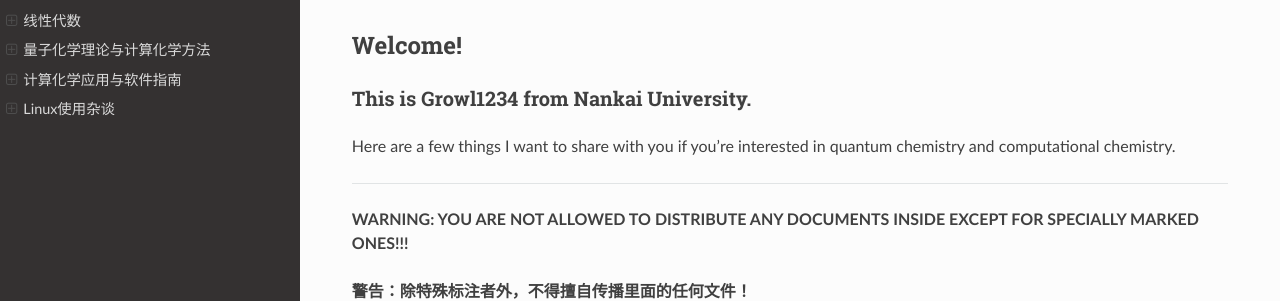
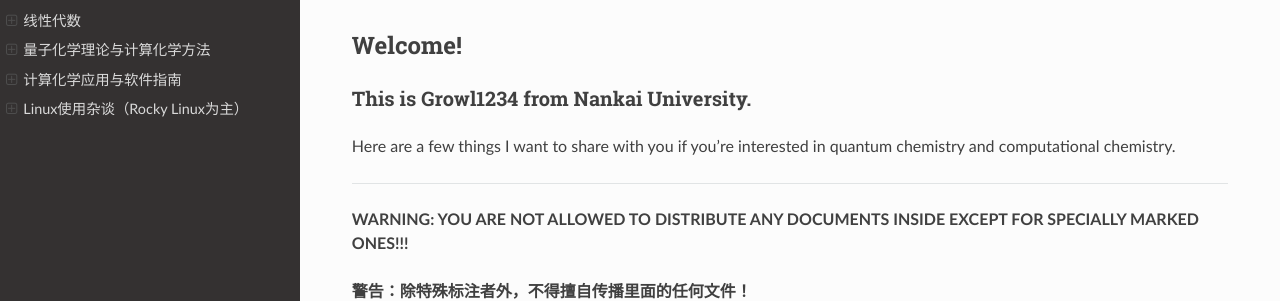
Before and after one commit to Growl1234/RTDProject, a Sphinx documentation site: the page built from source/index.rst, in a window 1280 px wide. Shown: the part 131-432 px from the top of the page. Built offline with Sphinx 7.4.7 and the Read the Docs theme 3.1.0, drawn with Linux system fonts in a browser that asks for light colours.

Commit message:
Update index.rst

```diff
--- a/source/index.rst
+++ b/source/index.rst
@@ -33,4 +33,4 @@
    linear_algebra/index
    quantum/index
    applications/index
-   linux/index
+   Linux使用杂谈（Rocky Linux为主） <linux/index>
```
